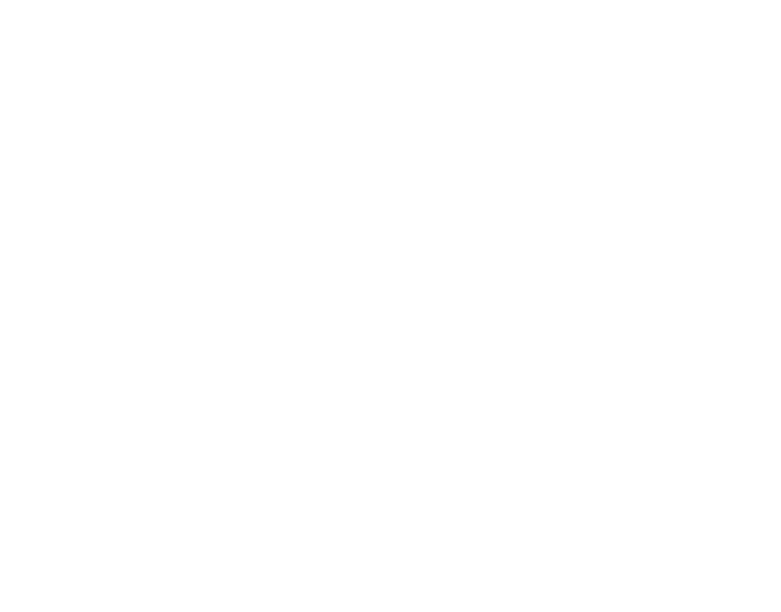
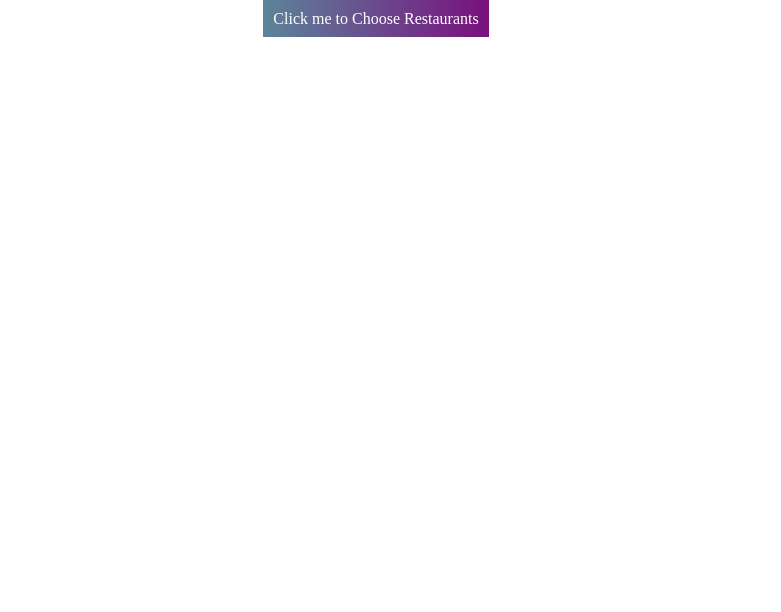
Before and after one commit to srinu0012/ifarmeRestaurant, a plain HTML site: page index.html in a window 1280 px wide. Shown: the top 612 px of the page, without its empty margins (264-1045 px from the left). Drawn offline with Linux system fonts and the light colour scheme.

Commit message:
adding choosen method

```diff
--- a/index.html
+++ b/index.html
@@ -8,6 +8,16 @@
         *{
             margin: 0;
             padding: 0;
+        }
+        .choose{
+            margin-top: 10px;
+        }
+        .choose a{
+            text-decoration: none;
+            box-sizing: border-box;
+            padding: 10px;
+            background: linear-gradient(to right,rgb(93, 132, 154),rgb(121, 16, 126));
+            color: #fff;
         }
         .frame iframe{
             width: 700px;
@@ -30,11 +40,12 @@
 <body>
     <center>
     <div class="container">
+        <div class="choose"><a href="#l1">Click me to Choose Restaurants</a></div>
         <div class="frame">
             <iframe src="" frameborder="0" name="ed"></iframe>
         </div>
         <div class="heading">
-            <h1>Click To Choose The Restaurant</h1>
+            <h1 id="l1">Click To Choose The Restaurant</h1>
         </div>
         <div class="links">
             <a href="./restaurnt/paradise.html" target="ed">paradise Restaurant</a>
```
